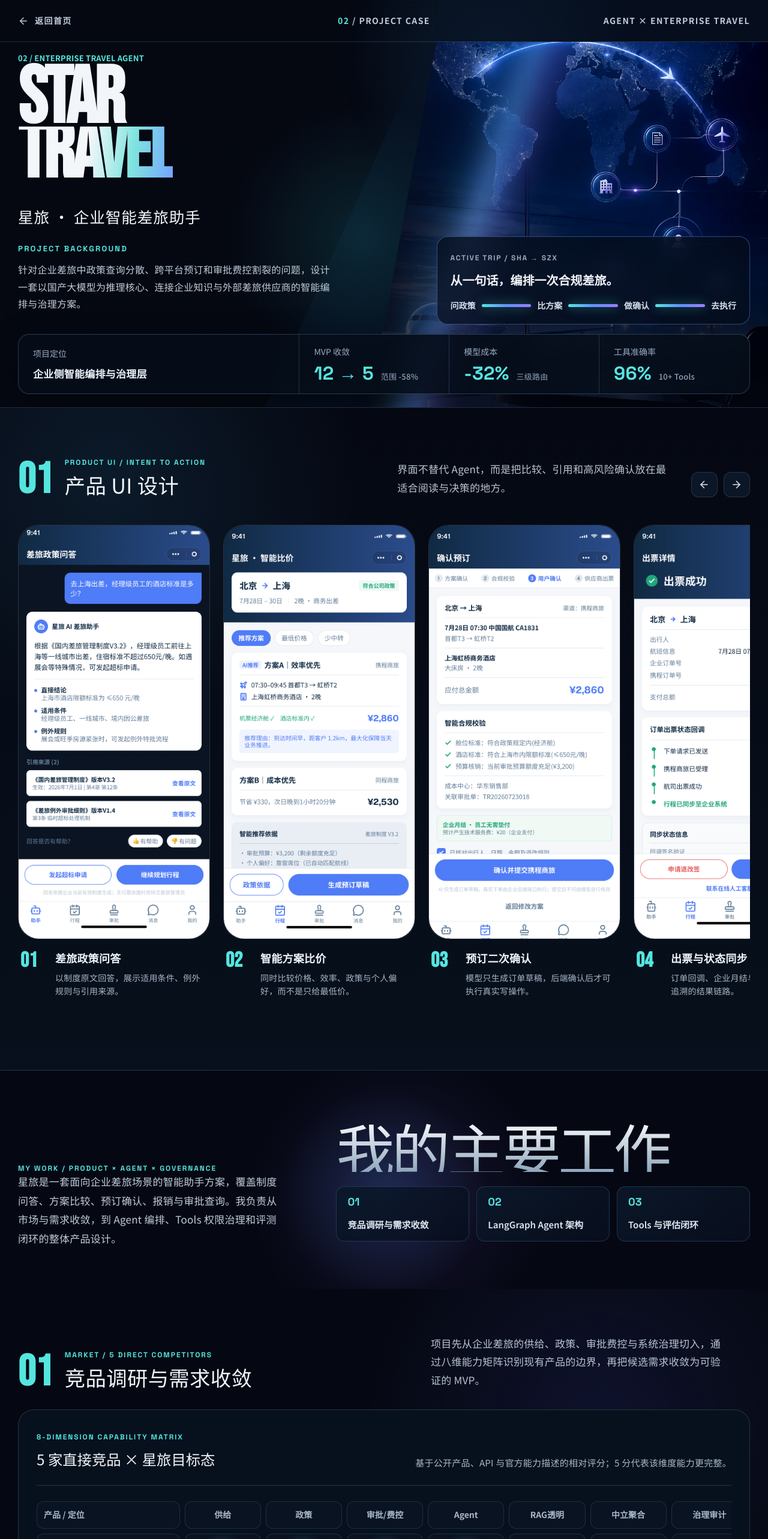
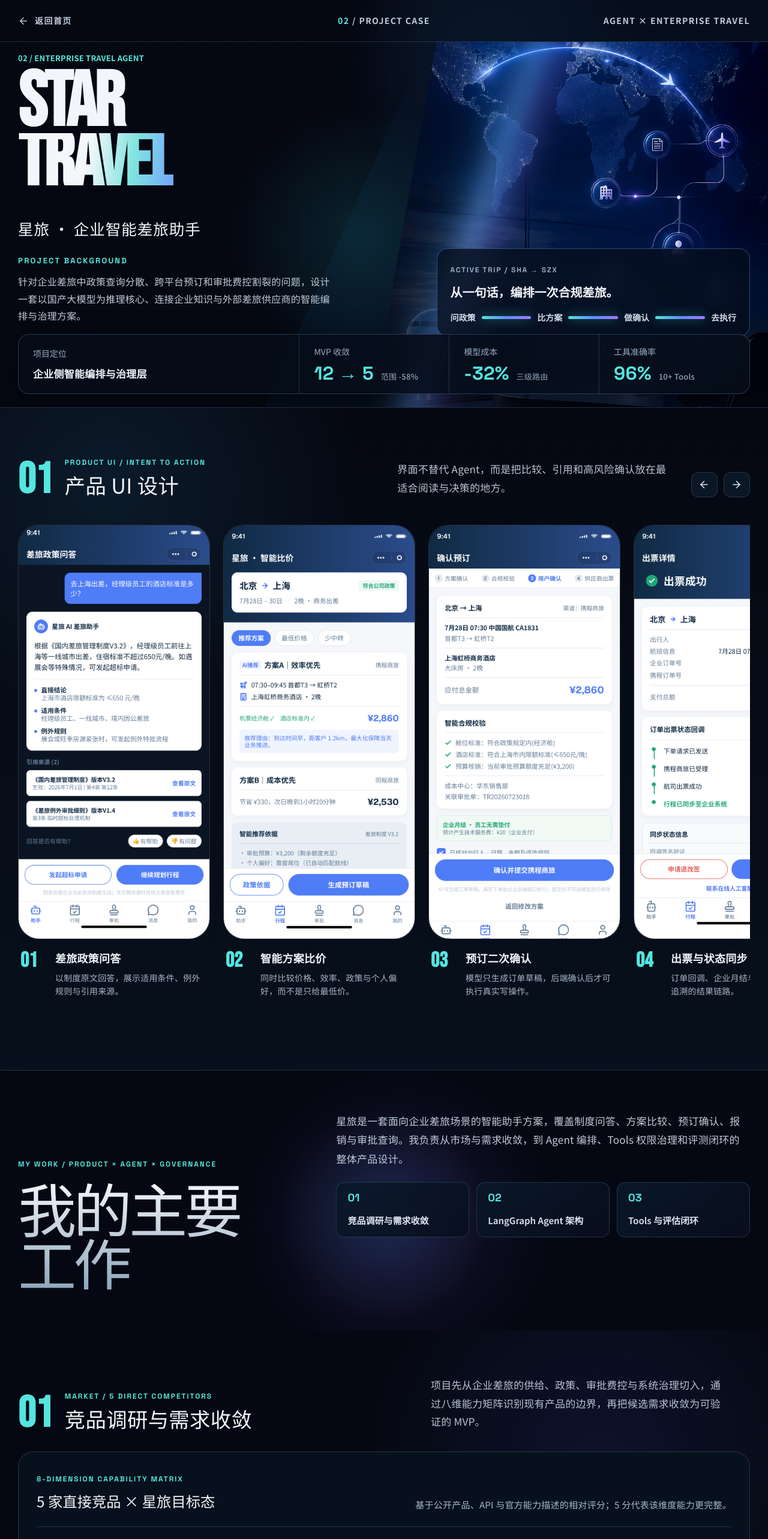
Before and after one commit to huangqiang597/Huang-Qiang-s-Personal-Homepage, a Next.js app: page /projects/star-travel in a window 1280 px wide. Shown: the top 2566 px of the page at 60% size. Built offline with nearby package versions, Linux system fonts and the light colour scheme; a web font is replaced by a local one.

Commit message:
Fix Star Travel text clipping and graph fit

```diff
--- a/app/components/StarTravelCaseStudy.css
+++ b/app/components/StarTravelCaseStudy.css
@@ -1942,8 +1942,8 @@
 .st-hero-copy h1 {
   margin: 20px 0 14px;
   font-size: clamp(7rem, 10vw, 12.4rem);
-  line-height: 0.69;
-  transform: scaleY(1.04);
+  line-height: 0.77;
+  transform: none;
 }
 
 .st-hero-copy h2 {
@@ -2119,17 +2119,23 @@
 }
 
 .st-work-intro > span {
+  grid-column: 1;
+  grid-row: 1;
   align-self: end;
 }
 
 .st-work-intro h2 {
+  grid-column: 1;
+  grid-row: 2;
   align-self: start;
   margin: 20px 0 0;
   font-size: clamp(5.4rem, 7.6vw, 9.4rem);
-  line-height: 0.84;
+  line-height: 0.94;
 }
 
 .st-work-intro p {
+  grid-column: 2;
+  grid-row: 1;
   align-self: end;
   max-width: 980px;
   color: #c0ccda;
@@ -2138,6 +2144,8 @@
 }
 
 .st-work-index {
+  grid-column: 2;
+  grid-row: 2;
   align-self: start;
   display: grid;
   grid-template-columns: repeat(3, 1fr);
@@ -2276,13 +2284,14 @@
   width: 100%;
   height: auto;
   min-height: 760px;
-  aspect-ratio: 1760 / 1160;
+  aspect-ratio: 1760 / 1380;
   background:
     radial-gradient(circle at 50% 18%, rgba(67, 132, 255, 0.08), transparent 30%),
     #050b16;
 }
 
 .st-graph-board {
+  height: 1380px;
   background:
     linear-gradient(rgba(109, 155, 205, 0.045) 1px, transparent 1px),
     linear-gradient(90deg, rgba(109, 155, 205, 0.045) 1px, transparent 1px),
@@ -2367,8 +2376,13 @@
 
 .st-tool-grid > button small {
   max-width: 280px;
+  overflow: visible;
   color: #96a9be;
   font-size: 12px;
+  line-height: 1.45;
+  overflow-wrap: anywhere;
+  text-overflow: clip;
+  white-space: normal;
 }
 
 .st-tool-grid > button em {
@@ -2394,6 +2408,7 @@
 
 .st-event-stream article b {
   font-size: 13px;
+  overflow-wrap: anywhere;
 }
 
 .st-event-stream article small {
@@ -2511,15 +2526,26 @@
   }
 
   .st-work-intro h2 {
+    grid-column: auto;
+    grid-row: auto;
     font-size: clamp(4.8rem, 18vw, 7.5rem);
   }
 
   .st-work-intro p {
+    grid-column: auto;
+    grid-row: auto;
     margin-top: 34px;
   }
 
   .st-work-index {
+    grid-column: auto;
+    grid-row: auto;
     grid-template-columns: 1fr;
+  }
+
+  .st-work-intro > span {
+    grid-column: auto;
+    grid-row: auto;
   }
 
   .st-work-index div {
--- a/app/components/StarTravelCaseStudy.tsx
+++ b/app/components/StarTravelCaseStudy.tsx
@@ -312,7 +312,7 @@ function StarLangGraph() {
   const fitGraph = () => {
     const viewport = viewportRef.current;
     if (!viewport) return;
-    const next = Math.min((viewport.clientWidth - 34) / 1760, (viewport.clientHeight - 34) / 1160);
+    const next = Math.min((viewport.clientWidth - 34) / 1760, (viewport.clientHeight - 34) / 1380);
     setScale(next);
     setPosition({ x: (viewport.clientWidth - 1760 * next) / 2, y: 16 });
   };
```
